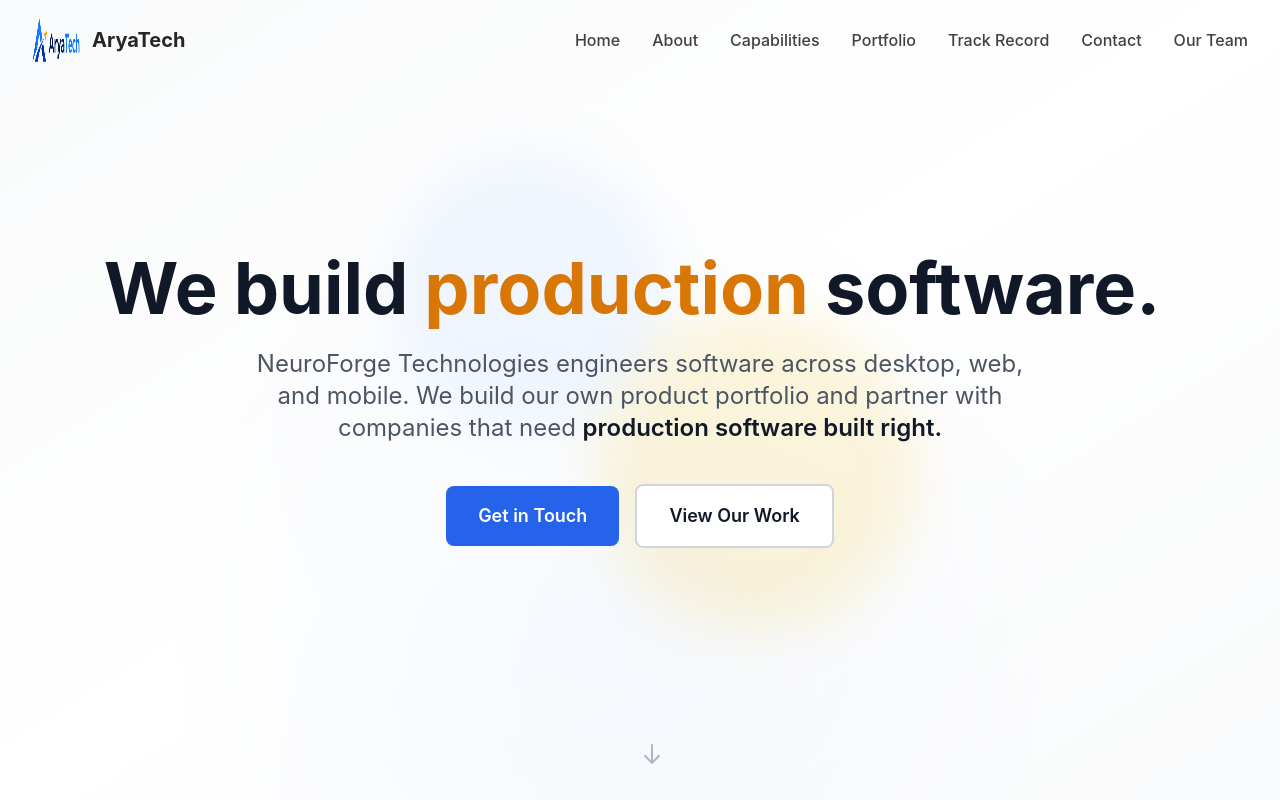
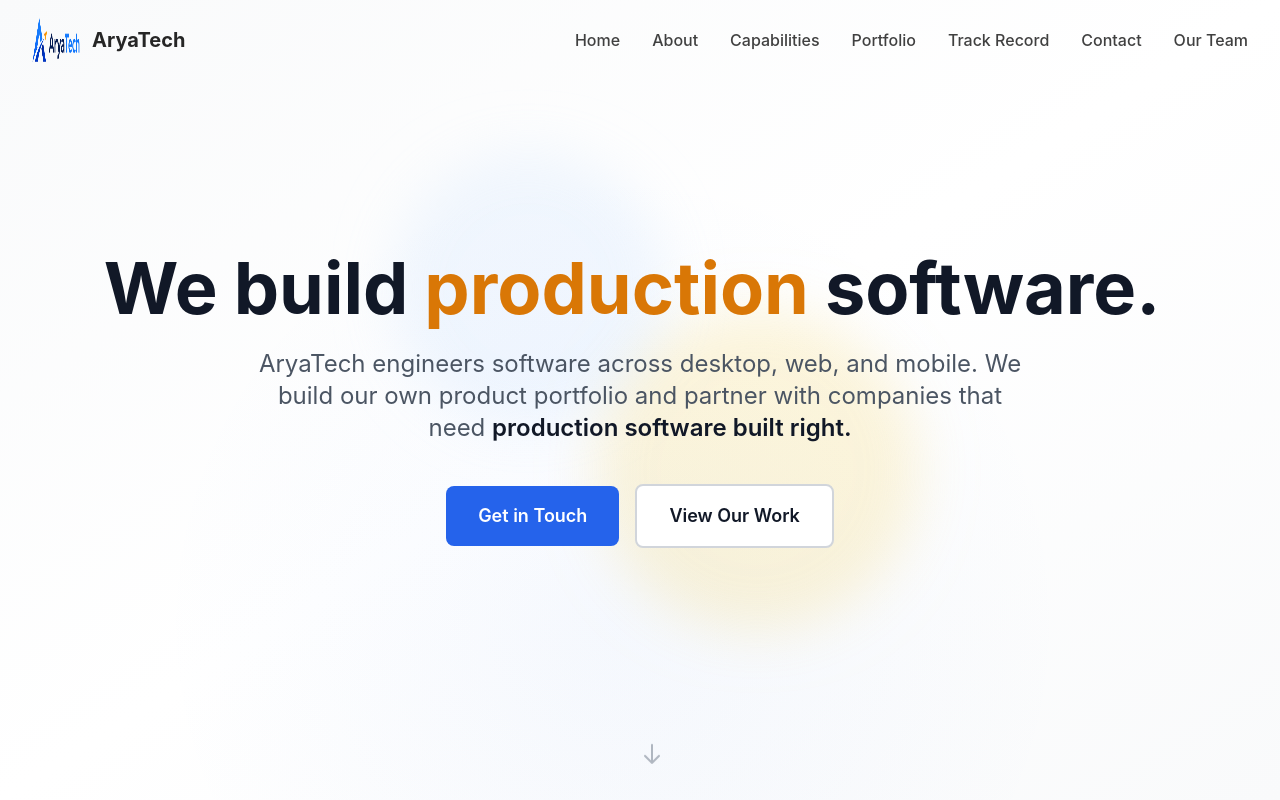
Before and after one commit to JBWolfFlow/Website, a React (Vite) app: page / in a window 1280 px wide. Shown: the top 800 px of the page. Built offline with nearby package versions, Linux system fonts and the light colour scheme.

Commit message:
Hero: rebrand to AryaTech in subheadline + aria-labels

```diff
--- a/src/components/sections/Hero.jsx
+++ b/src/components/sections/Hero.jsx
@@ -201,7 +201,7 @@ const Hero = () => {
 
           {/* Subheadline */}
           <p className="text-lg md:text-xl lg:text-2xl text-gray-600 leading-relaxed mb-10 max-w-3xl mx-auto">
-            NeuroForge Technologies engineers software across desktop, web, and mobile. We build our own product portfolio and partner with companies that need{' '}
+            AryaTech engineers software across desktop, web, and mobile. We build our own product portfolio and partner with companies that need{' '}
             <span className="font-semibold text-gray-900">
               production software built right.
             </span>
@@ -213,7 +213,7 @@ const Hero = () => {
               variant="primary"
               size="lg"
               onClick={() => scrollToSection('contact')}
-              aria-label="Get in touch with NeuroForge Technologies"
+              aria-label="Get in touch with AryaTech"
             >
               Get in Touch
             </Button>
@@ -272,7 +272,7 @@ const Hero = () => {
             className="text-lg md:text-xl lg:text-2xl text-gray-600 leading-relaxed mb-10 max-w-3xl mx-auto"
             variants={subtextVariants}
           >
-            NeuroForge Technologies engineers software across desktop, web, and mobile. We build our own product portfolio and partner with companies that need{' '}
+            AryaTech engineers software across desktop, web, and mobile. We build our own product portfolio and partner with companies that need{' '}
             <span className="font-semibold text-gray-900">
               production software built right.
             </span>
@@ -288,7 +288,7 @@ const Hero = () => {
                 variant="primary"
                 size="lg"
                 onClick={() => scrollToSection('contact')}
-                aria-label="Get in touch with NeuroForge Technologies"
+                aria-label="Get in touch with AryaTech"
               >
                 Get in Touch
               </Button>
```
